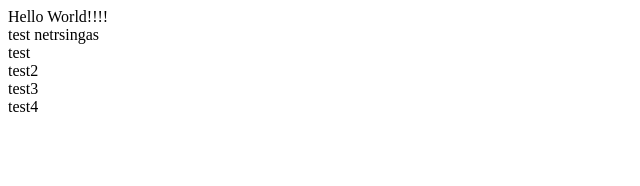
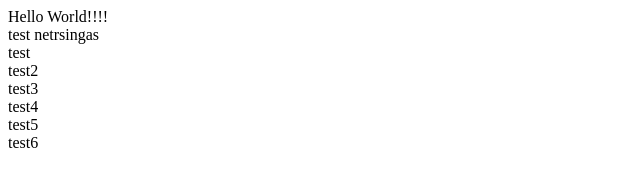
Before and after one commit to Bernardasko/projektotestas, a plain HTML site: page index.html in a window 1280 px wide. Shown: the full height of the page, 0-640 px from the left. Drawn offline with Linux system fonts and the light colour scheme.

```diff
--- a/index.html
+++ b/index.html
@@ -12,5 +12,7 @@
     <div>test2</div>
     <div>test3</div>
     <div>test4</div>
+    <div>test5</div>
+    <div>test6</div>
 </body>
 </html>
```
